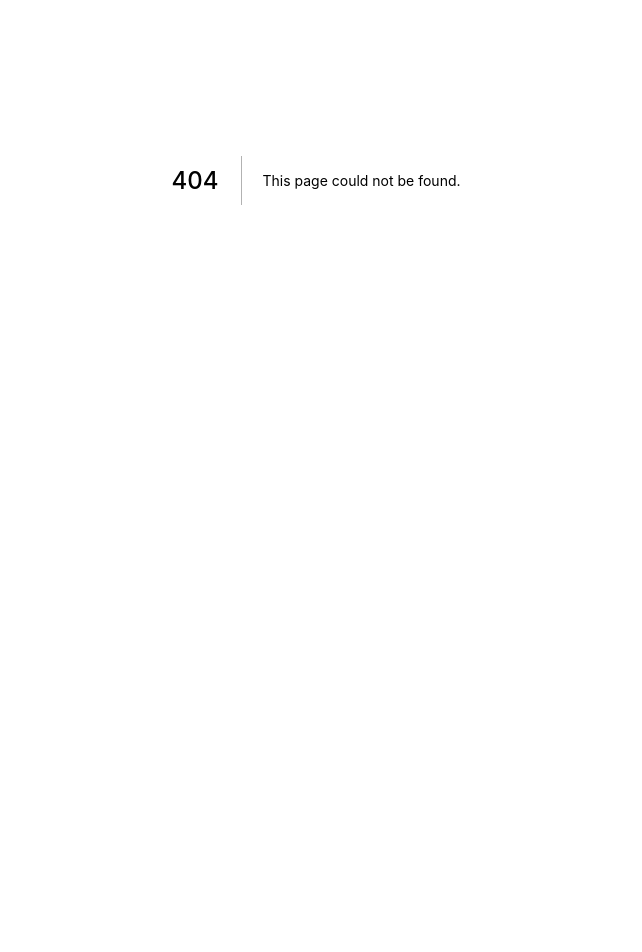
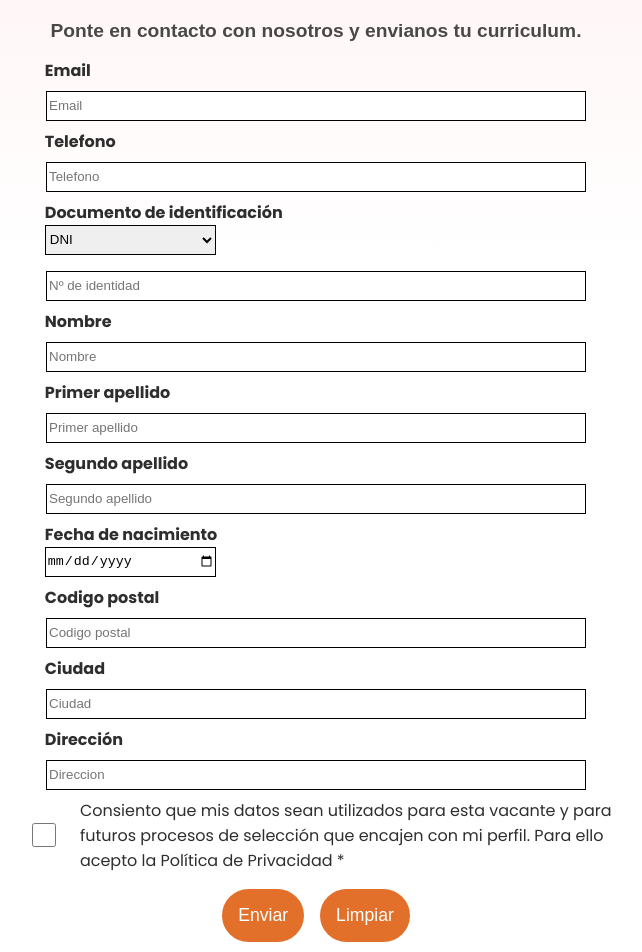
Before and after one commit to Davidfsd/ProyectoGS, a Next.js app: page /trabaja in a window 1280 px wide. Before the commit this address had no page. Shown: the part 220-1172 px from the top of the page, without its empty margins (324-966 px from the left). Before the commit the page ends 800 px from the top, so only its background shows below. Built offline with nearby package versions, Linux system fonts and the light colour scheme.

Commit message:
commit trabaja

```diff
--- a/Componentes/Footer.jsx
+++ b/Componentes/Footer.jsx
@@ -16,7 +16,7 @@ export default function Footer() {
       <div className={css.centrarFooter}>
         <span className={css.titulo}>Sobre nosotros</span>
           <Link href="../quienesSomos">Quienes somos</Link>
-          <span>Trabaja con nosotros</span>
+          <Link href="../trabaja">Trabaja con nosotros</Link>
           <Link href="../contacto">Contacto</Link>
       </div>
       <div>
--- /dev/null
+++ b/Componentes/Trabaja.jsx
@@ -0,0 +1,125 @@
+import css from "../styles/Trabaja.module.css";
+import { useState } from "react";
+import { createTrabaja } from "../lib/TrabajaHandler";
+import toast, { Toaster } from "react-hot-toast";
+import Link from "next/link";
+
+
+export default function Formulario() {
+
+    const [isChecked, setIsChecked] = useState(false);
+
+    const handleOnChange = () => {
+        setIsChecked(!isChecked);
+        console.log(setIsChecked);
+      };
+
+
+    const [FormData, setFormData] = useState({})
+
+    const handleInput = (e)=> {
+        setFormData({...FormData, [e.target.name]: e.target.value})
+    }
+
+    const handleSubmit = async(e)=> {
+        if (!isChecked) {
+            e.preventDefault();
+            toast.error("Acepta las politicas");
+        }else{
+            e.preventDefault();
+            await createTrabaja({...FormData});
+            toast.success("Formulario Enviado");
+        }
+    }
+
+  return (
+    <>
+        <div className={css.container}>
+            <div>
+                <h1 id={css.TittleCo}>¿Quieres formar parte de la familia BocAxo?</h1>
+            </div>
+
+            <div id={css.fondo3}>
+            <h2 id={css.subtitle}>Ponte en contacto con nosotros y envianos tu curriculum.</h2>
+                <form onSubmit={handleSubmit} className={css.formulario}>
+                    <div className={css.divSpan}>
+                        <span>Email</span>
+                    </div>
+                    <input type="text" name='email' required placeholder="Email" onChange={handleInput}/>
+
+                    <div className={css.divSpan}>
+                        <span>Telefono</span>
+                    </div>
+                    <input type="text" name='telefono' required placeholder="Telefono" onChange={handleInput}/>
+
+                     <div className={css.divSpan}>
+                        <span>Documento de identificación</span>
+                    </div>
+
+                    <div className={css.divSpan}>
+                        <select name='documento' className={css.select} onChange={handleInput}>
+                            <option value="dni">DNI</option>
+                            <option value="nie">NIE</option>
+                            <option value="pasaporte">Pasaporte</option>
+                        </select>
+                    </div>
+                    <input type="text" name='numIdentidad' required placeholder="Nº de identidad" onChange={handleInput}/>
+
+
+                    <div className={css.divSpan}>
+                        <span>Nombre</span>
+                    </div>
+                    <input type="text" name='nombre' required placeholder="Nombre" onChange={handleInput}/>
+
+                    <div className={css.divSpan}>
+                        <span>Primer apellido</span>
+                    </div>
+                    <input type="text" name='primerApellido' required placeholder="Primer apellido" onChange={handleInput}/>
+
+                    <div className={css.divSpan}>
+                        <span>Segundo apellido</span>
+                    </div>
+                    <input type="text" name='segundoApellido' required placeholder="Segundo apellido" onChange={handleInput}/>
+
+                    <div className={css.divSpan}>
+                        <span>Fecha de nacimiento</span>
+                    </div>
+
+                    <div className={css.divSpan}>
+                    <input type="date" name="fechaNacimiento" required placeholder="Fecha de nacimiento" onChange={handleInput}/>
+                    </div>
+
+                    <div className={css.divSpan}>
+                        <span>Codigo postal</span>
+                    </div>
+
+                    <input type="text" name='codigoPostal' required placeholder="Codigo postal" onChange={handleInput}/>
+
+                    <div className={css.divSpan}>
+                        <span>Ciudad</span>
+                    </div>
+                    <input type="text" name='ciudad' required placeholder="Ciudad" onChange={handleInput}/>
+
+                    <div className={css.divSpan}>
+                        <span>Dirección</span>
+                    </div>
+                    <input type="text" name='direccion' required placeholder="Direccion" onChange={handleInput}/>
+
+
+
+                    <div className={css.divDatos}>
+                        <input type="checkbox" name="politicas" value="acepto" onChange={handleOnChange}/>
+                        <span>Consiento que mis datos sean utilizados para esta vacante y para futuros procesos de selección que encajen con mi perfil. Para ello acepto la <Link href="../privacidad">Política de Privacidad</Link> *</span>
+                    </div>
+                    <div className={css.divButtons}>
+                        <button type='submit' className="btn">Enviar</button>
+                        <button type="reset" value="Reset Form" className="btn">Limpiar</button>
+                    </div>
+
+                </form>
+            </div>
+        </div>
+        <Toaster />
+    </>
+  );
+}
--- /dev/null
+++ b/lib/TrabajaHandler.js
@@ -0,0 +1,22 @@
+ // Create trabaja in sanity database
+ export const createContacto = async ({ email, telefono, documento, numIdentidad, nombre, primerApellido, segundoApellido, fechaNacimiento, codigoPostal, ciudad, direccion }) => {
+    console.log({ email, telefono, documento, numIdentidad, nombre, primerApellido, segundoApellido, fechaNacimiento, codigoPostal, ciudad, direccion })
+      const res = await fetch("/api/trabaja", {
+        method: "POST",
+        body: JSON.stringify({
+          email: email,
+          telefono: telefono,
+          documento: documento,
+          numIdentidad: numIdentidad,
+          nombre: nombre,
+          primerApellido: primerApellido,
+          segundoApellido: segundoApellido,
+          fechaNacimiento: fechaNacimiento,
+          codigoPostal: codigoPostal,
+          ciudad: ciudad,
+          direccion: direccion
+        }),
+      });
+      const id = await res.json();
+      return id;
+    };
--- /dev/null
+++ b/pages/trabaja.js
@@ -0,0 +1,10 @@
+import Layout from "../Componentes/Layout";
+import Trabaja from "../Componentes/Trabaja";
+
+export default function Contacto() {
+  return (
+    <Layout>
+        <Trabaja/>
+    </Layout>
+  );
+}
--- /dev/null
+++ b/styles/Trabaja.module.css
@@ -0,0 +1,145 @@
+.container{
+    padding-top: 10rem;
+    padding-bottom: 20rem;
+}
+
+.divSpan{
+    width: 100%;
+    padding-left: 1.8rem;
+}
+
+.divSpan > span{
+    font-weight: 900;
+}
+
+.divButtons{
+    width: 100%;
+    display: flex;
+    flex-direction: row;
+    align-items: center;
+    justify-content: center;
+    gap: 1rem;
+}
+
+.divDatos{
+    width: 100%;
+    display: flex;
+    flex-direction: row;
+    align-items: center;
+    justify-content: start;
+    gap: 1rem;
+    padding-bottom: 1rem;
+    padding-left: 0.5rem;
+}
+
+#TittleCo
+{
+    font-family: 'Outfit', sans-serif;
+    font-weight: 600;
+    text-align: center;
+    color: rgb(73, 72, 72);
+    text-shadow: rgba(0, 0, 0, 0.418) 0 -2px;
+}
+
+.infoMain
+{
+    width: 50%;
+    padding: 5%;
+    text-align: justify;
+    color: rgb(73, 72, 72);
+    font-family: 'Montserrat', sans-serif;
+    font-weight: 400;
+}
+
+
+.formulario {
+    width: 100%;
+    max-width: 600px;
+    margin: 0 auto;
+    display: flex;
+    flex-direction: column;
+    justify-content: center;
+    align-items: center;
+  }
+
+.formulario input[type=text] {
+    width: 90%;
+    height: 30px;
+    margin: 0.5rem;
+    border: solid;
+    border-width: thin;
+    border-color: 1px black;
+}
+
+.formulario input[type=date] {
+    width: 30%;
+    height: 30px;
+    margin-bottom: 0.5rem;
+    border: solid;
+    border-width: thin;
+    border-color: 1px black;
+}
+
+.select{
+    width: 30%;
+    height: 30px;
+    margin-bottom: 0.5rem;
+    border: solid;
+    border-width: thin;
+    border-color: 1px black;
+}
+
+.formulario input[type=checkbox] {
+    width: 10%;
+    height: 30px;
+    margin: 0.5rem;
+    border: solid;
+    border-width: thin;
+    border-color: 1px black;
+}
+
+.formulario textarea
+{
+    border: solid;
+    border-color: 1px black;
+    border-width: thin;
+}
+
+#buttonForm
+{
+    width: 20%;
+    height: 30%;
+    color:black;
+    background-color: #756b0a;
+    border-radius: 12px;
+    font-weight: 600;
+    padding-top: 3%;
+    padding-bottom: 3%;
+    padding-left: 2%;
+    padding-right: 2%;
+    margin: auto;
+    margin-top: 2%;
+    margin-bottom: 2%;
+    margin-right: 2%;
+    margin-left: 2%;
+    font-size: 15px;
+}
+
+#buttonForm:hover
+{
+    background-color: #ecd713;
+    color: black;
+}
+
+#subtitle
+{
+    font-family: 'Outfit', sans-serif;
+    font-weight: 600;
+    text-align: center;
+    color: rgb(73, 72, 72);
+    font-size: 1.2em;
+}
+
+#topping{
+    width: 10%;
+}
```
Also changed, not shown: pages/api/trabaja.js (added, +33 -0 lines), 2 other files (tests, documents, lock files or other folders).
